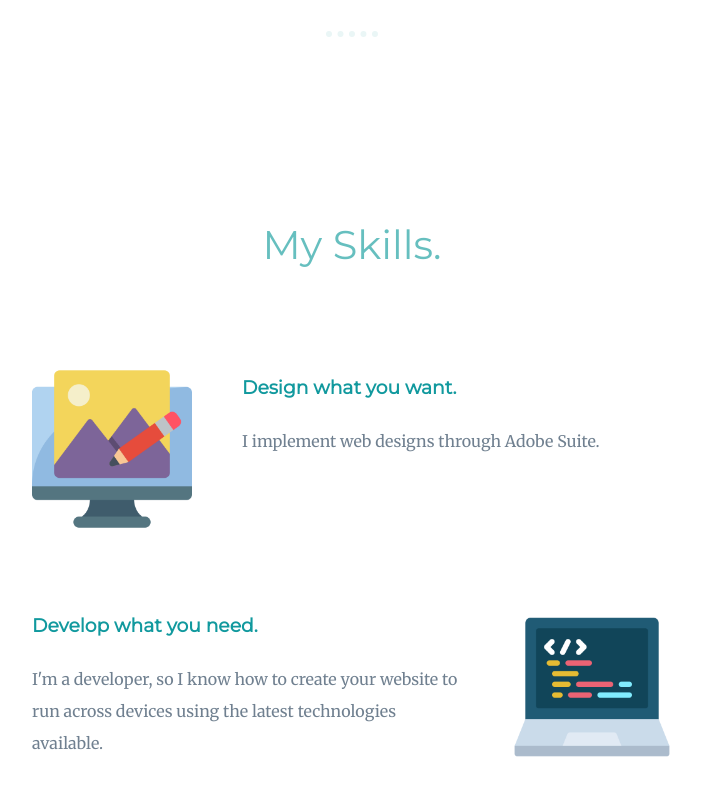
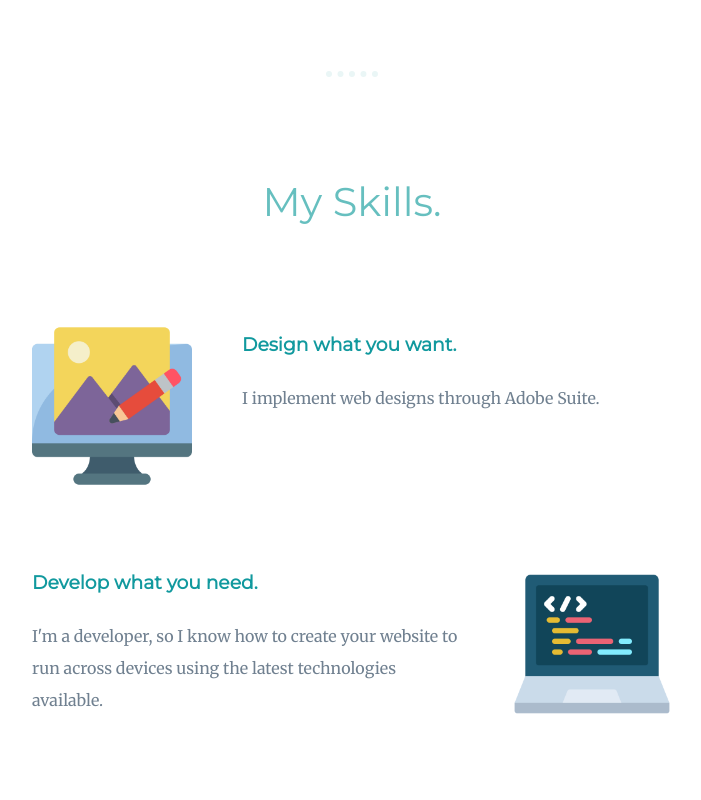
Before and after one commit to GioiaSpiekermann/My-Site, a plain HTML site: page index.html in a window 1280 px wide. Shown: the part 1400-2200 px from the top of the page, without its empty margins (288-989 px from the left). Drawn offline with Linux system fonts and the light colour scheme.

Commit message:
Update styles.css

```diff
--- a/css/styles.css
+++ b/css/styles.css
@@ -55,7 +55,7 @@ a:hover {
 
 .middle-container {
     position: relative;
-    padding-top: 50px;
+    padding-top: 90px;
 }
 
 .bottom-container {
@@ -66,7 +66,7 @@ a:hover {
 }
 
 .skills {
-    padding-top: 50px
+    padding-top: 0px
 }
 
 .bottom-cloud {
```
